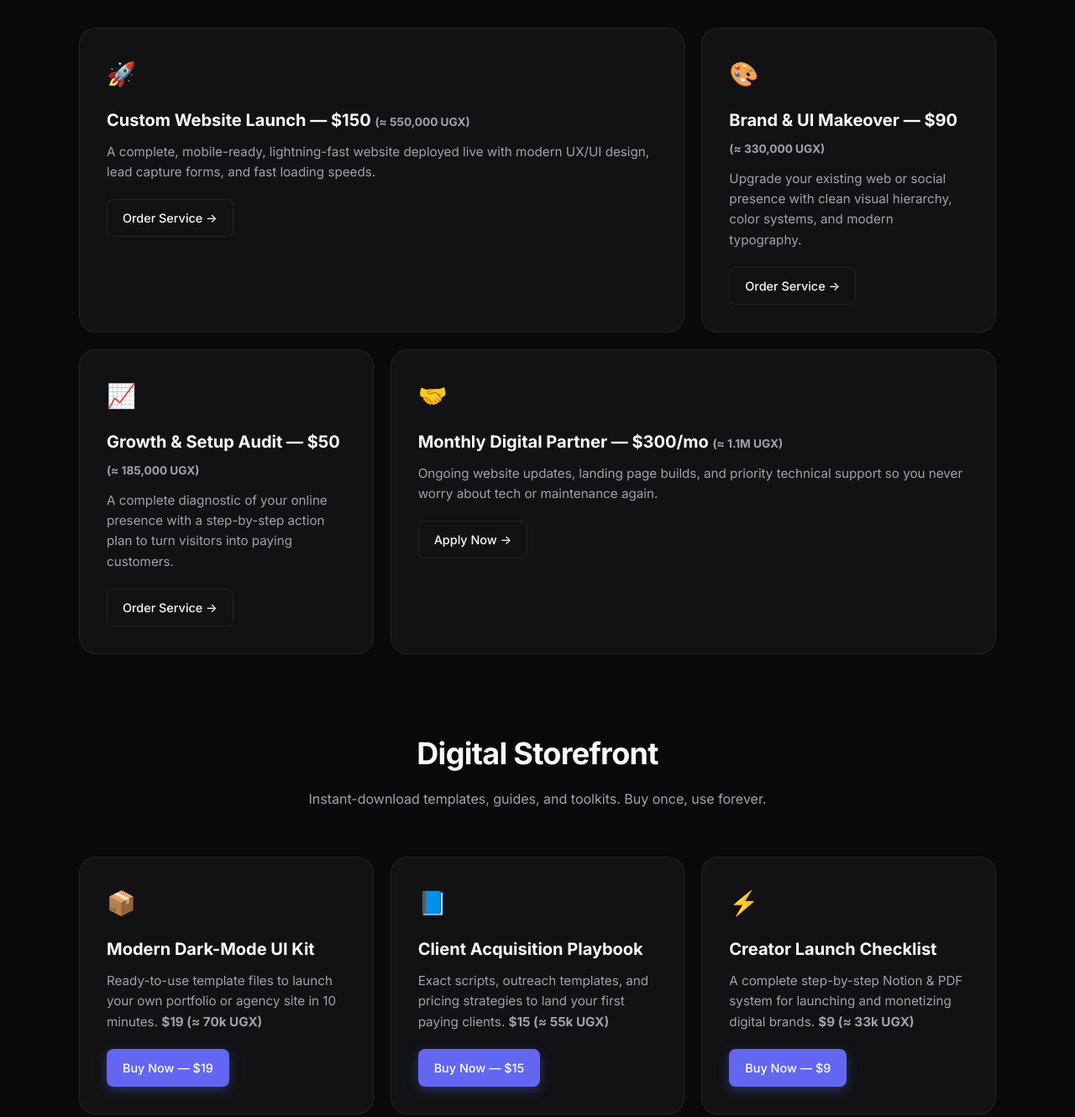
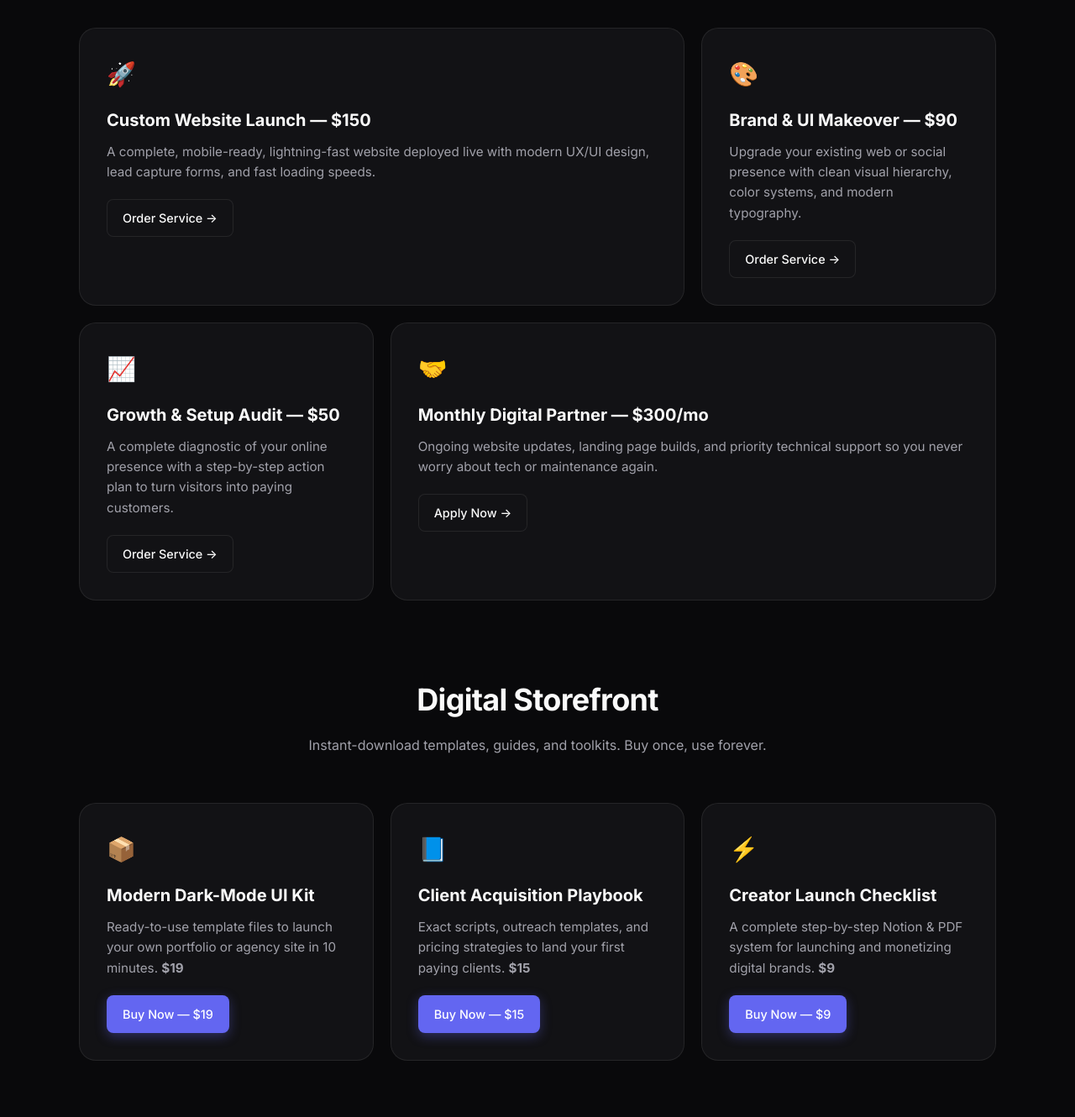
Before and after one commit to xonearma-jpg/dibra-site, a plain HTML site: page index.html in a window 1280 px wide. Shown: the part 900-2230 px from the top of the page at 84% size. Drawn offline with Linux system fonts and the light colour scheme.

Commit message:
Remove pricing details from service descriptions

```diff
--- a/index.html
+++ b/index.html
@@ -46,7 +46,7 @@
       <div class="container hero-container">
         <div class="badge">
           <span class="badge-pulse"></span>
-          <span>Available for New Projects • Kampala & Global</span>
+          <span>Available for New Projects</span>
         </div>
 
         <h1 class="hero-title">
@@ -65,7 +65,7 @@
       </div>
     </section>
 
-    <!-- Services Section (Earn from Clients) -->
+    <!-- Services Section -->
     <section class="features" id="services">
       <div class="container">
         <div class="section-header">
@@ -76,34 +76,34 @@
         <div class="bento-grid">
           <article class="bento-card bento-large">
             <div class="card-icon">🚀</div>
-            <h3>Custom Website Launch — $150 <span style="font-size: 0.85rem; color: var(--text-secondary);">(≈ 550,000 UGX)</span></h3>
+            <h3>Custom Website Launch — $150</h3>
             <p>A complete, mobile-ready, lightning-fast website deployed live with modern UX/UI design, lead capture forms, and fast loading speeds.</p>
             <div style="margin-top: 20px;">
-              <a href="#contact" class="btn btn-secondary select-service" data-service="Custom Website Launch ($150 / 550k UGX)">Order Service →</a>
+              <a href="#contact" class="btn btn-secondary select-service" data-service="Custom Website Launch ($150)">Order Service →</a>
             </div>
           </article>
 
           <article class="bento-card">
             <div class="card-icon">🎨</div>
-            <h3>Brand & UI Makeover — $90 <span style="font-size: 0.85rem; color: var(--text-secondary);">(≈ 330,000 UGX)</span></h3>
+            <h3>Brand & UI Makeover — $90</h3>
             <p>Upgrade your existing web or social presence with clean visual hierarchy, color systems, and modern typography.</p>
             <div style="margin-top: 20px;">
-              <a href="#contact" class="btn btn-secondary select-service" data-service="Brand & UI Makeover ($90 / 330k UGX)">Order Service →</a>
+              <a href="#contact" class="btn btn-secondary select-service" data-service="Brand & UI Makeover ($90)">Order Service →</a>
             </div>
           </article>
 
           <article class="bento-card">
             <div class="card-icon">📈</div>
-            <h3>Growth & Setup Audit — $50 <span style="font-size: 0.85rem; color: var(--text-secondary);">(≈ 185,000 UGX)</span></h3>
+            <h3>Growth & Setup Audit — $50</h3>
             <p>A complete diagnostic of your online presence with a step-by-step action plan to turn visitors into paying customers.</p>
             <div style="margin-top: 20px;">
-              <a href="#contact" class="btn btn-secondary select-service" data-service="Growth & Setup Audit ($50 / 185k UGX)">Order Service →</a>
+              <a href="#contact" class="btn btn-secondary select-service" data-service="Growth & Setup Audit ($50)">Order Service →</a>
             </div>
           </article>
 
           <article class="bento-card bento-large">
             <div class="card-icon">🤝</div>
-            <h3>Monthly Digital Partner — $300/mo <span style="font-size: 0.85rem; color: var(--text-secondary);">(≈ 1.1M UGX)</span></h3>
+            <h3>Monthly Digital Partner — $300/mo</h3>
             <p>Ongoing website updates, landing page builds, and priority technical support so you never worry about tech or maintenance again.</p>
             <div style="margin-top: 20px;">
               <a href="#contact" class="btn btn-secondary select-service" data-service="Monthly Digital Partner ($300/mo)">Apply Now →</a>
@@ -113,7 +113,7 @@
       </div>
     </section>
 
-    <!-- Digital Storefront (Passive Income) -->
+    <!-- Digital Storefront -->
     <section class="features" id="store" style="padding-top: 10px;">
       <div class="container">
         <div class="section-header">
@@ -125,7 +125,7 @@
           <article class="bento-card">
             <div class="card-icon">📦</div>
             <h3>Modern Dark-Mode UI Kit</h3>
-            <p>Ready-to-use template files to launch your own portfolio or agency site in 10 minutes. <strong>$19 (≈ 70k UGX)</strong></p>
+            <p>Ready-to-use template files to launch your own portfolio or agency site in 10 minutes. <strong>$19</strong></p>
             <div style="margin-top: 20px;">
               <a href="#contact" class="btn btn-primary select-service" data-service="Buy Digital Product: Modern Dark-Mode UI Kit ($19)">Buy Now — $19</a>
             </div>
@@ -134,7 +134,7 @@
           <article class="bento-card">
             <div class="card-icon">📘</div>
             <h3>Client Acquisition Playbook</h3>
-            <p>Exact scripts, outreach templates, and pricing strategies to land your first paying clients. <strong>$15 (≈ 55k UGX)</strong></p>
+            <p>Exact scripts, outreach templates, and pricing strategies to land your first paying clients. <strong>$15</strong></p>
             <div style="margin-top: 20px;">
               <a href="#contact" class="btn btn-primary select-service" data-service="Buy Digital Product: Client Acquisition Playbook ($15)">Buy Now — $15</a>
             </div>
@@ -143,7 +143,7 @@
           <article class="bento-card">
             <div class="card-icon">⚡</div>
             <h3>Creator Launch Checklist</h3>
-            <p>A complete step-by-step Notion & PDF system for launching and monetizing digital brands. <strong>$9 (≈ 33k UGX)</strong></p>
+            <p>A complete step-by-step Notion & PDF system for launching and monetizing digital brands. <strong>$9</strong></p>
             <div style="margin-top: 20px;">
               <a href="#contact" class="btn btn-primary select-service" data-service="Buy Digital Product: Creator Launch Checklist ($9)">Buy Now — $9</a>
             </div>
@@ -152,7 +152,7 @@
       </div>
     </section>
 
-    <!-- Why Choose Dibra Section (Competitive Edge) -->
+    <!-- Why Choose Dibra Section -->
     <section class="features" id="why-us" style="padding-top: 10px;">
       <div class="container">
         <div class="section-header">
```
